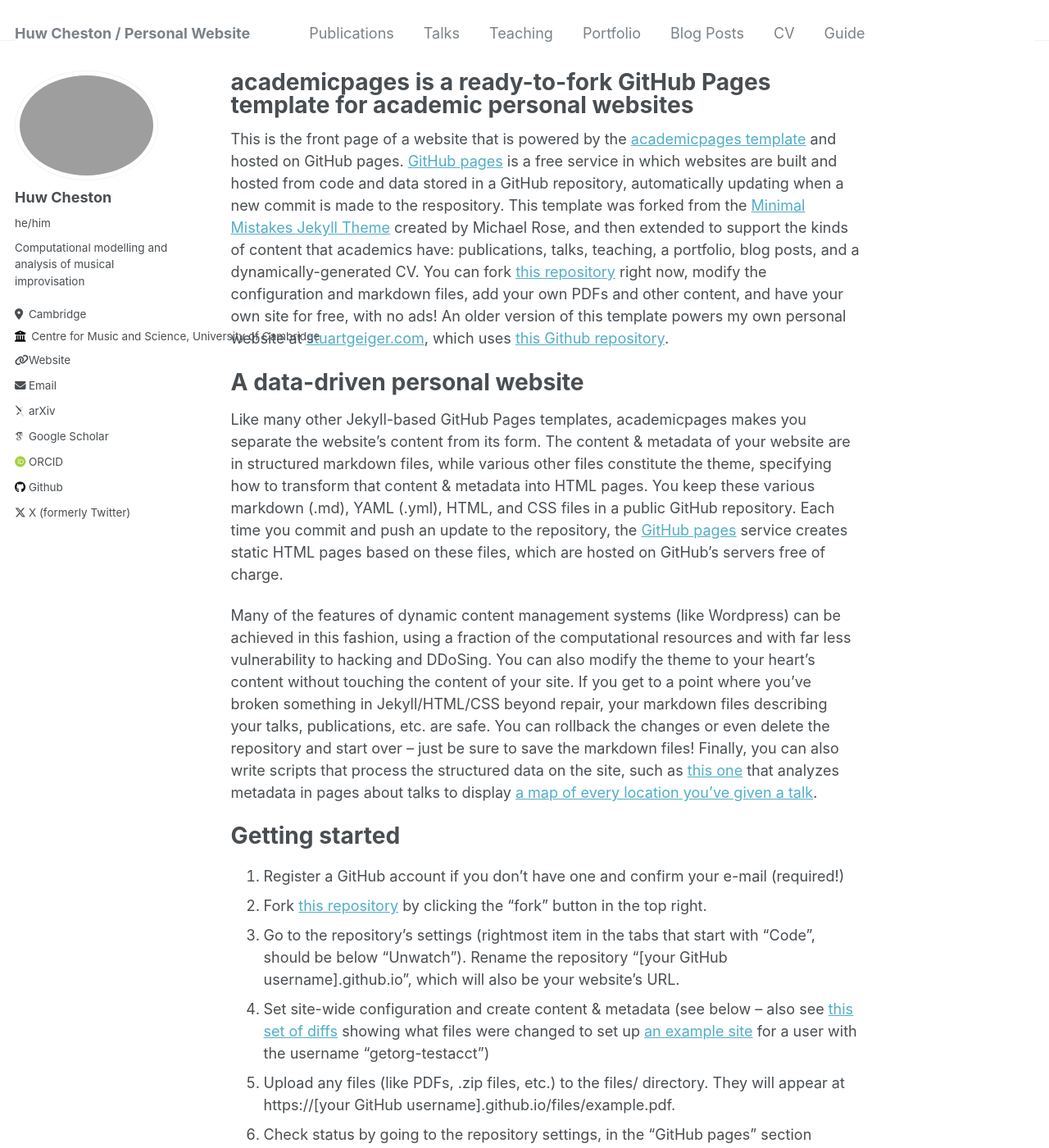
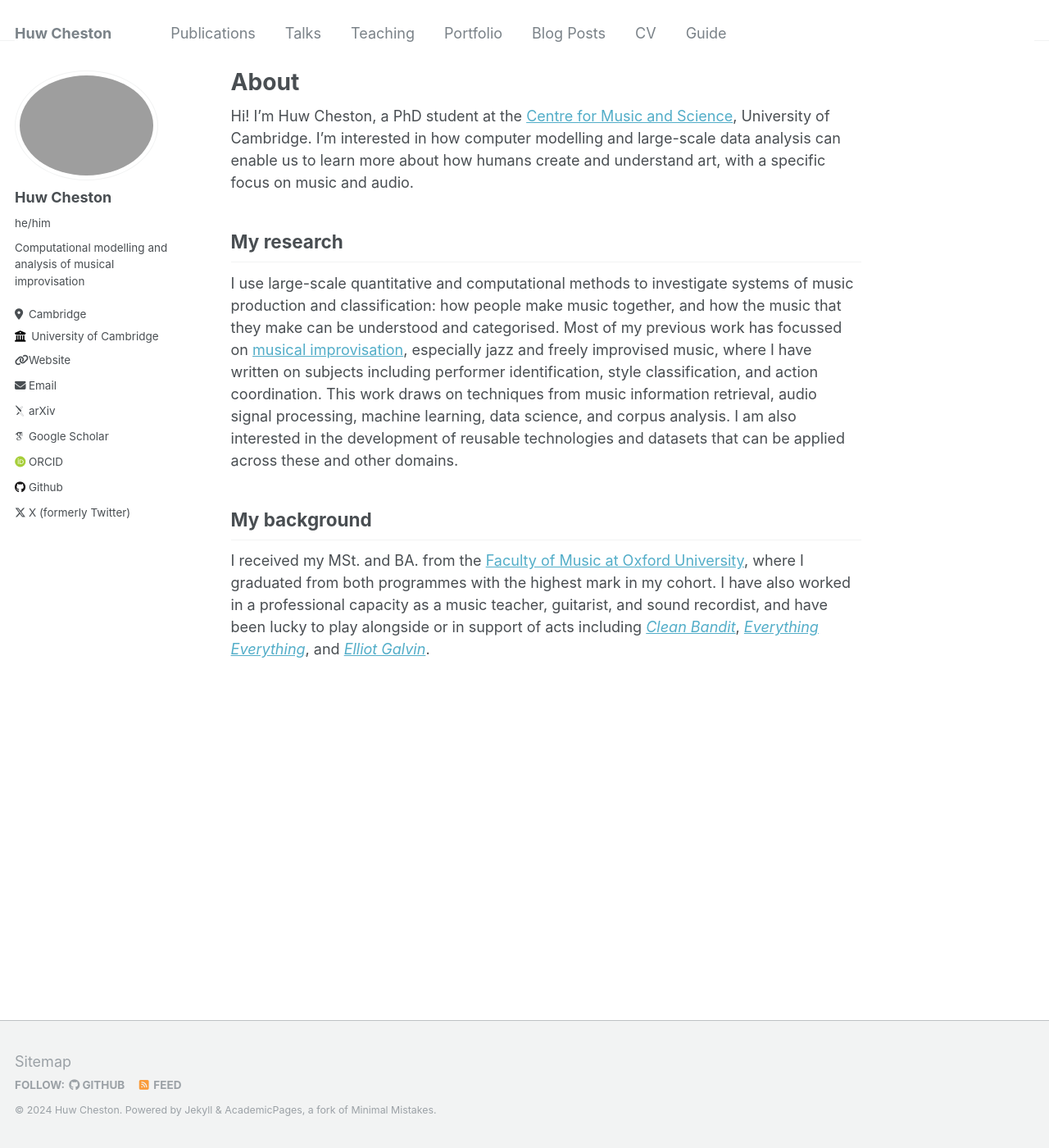
Before and after one commit to HuwCheston/huwcheston.github.io, a Jekyll site: the page built from _pages/about.md, in a window 1280 px wide and 1400 px high. Shown: the whole window at 82% size. Built offline with Jekyll 4.4.1, drawn with Linux system fonts in a browser that asks for light colours; some web fonts are replaced; some of the changed text lies outside the part shown.

Commit message:
Updated about.md

```diff
--- a/_config.yml
+++ b/_config.yml
@@ -8,7 +8,7 @@
 
 # Basic Site Settings
 locale                   : "en-US"
-title                    : "Huw Cheston / Personal Website"
+title                    : "Huw Cheston"
 title_separator          : "-"
 name                     : &name "Huw Cheston"
 description              : &description "personal website"
@@ -26,7 +26,7 @@ author:
   pronouns         : "he/him"
   bio              : "Computational modelling and analysis of musical improvisation"
   location         : "Cambridge"
-  employer         : "Centre for Music and Science, University of Cambridge"
+  employer         : "University of Cambridge"
   uri              : "https://cms.mus.cam.ac.uk/phd-students"
   email            : "hwc31@cam.ac.uk"
 
--- a/_pages/about.md
+++ b/_pages/about.md
@@ -1,49 +1,18 @@
 ---
 permalink: /
-title: "academicpages is a ready-to-fork GitHub Pages template for academic personal websites"
+title: "About"
 author_profile: true
 redirect_from:
   - /about/
   - /about.html
 ---
 
-This is the front page of a website that is powered by the [academicpages template](https://github.com/academicpages/academicpages.github.io) and hosted on GitHub pages. [GitHub pages](https://pages.github.com) is a free service in which websites are built and hosted from code and data stored in a GitHub repository, automatically updating when a new commit is made to the respository. This template was forked from the [Minimal Mistakes Jekyll Theme](https://mmistakes.github.io/minimal-mistakes/) created by Michael Rose, and then extended to support the kinds of content that academics have: publications, talks, teaching, a portfolio, blog posts, and a dynamically-generated CV. You can fork [this repository](https://github.com/academicpages/academicpages.github.io) right now, modify the configuration and markdown files, add your own PDFs and other content, and have your own site for free, with no ads! An older version of this template powers my own personal website at [stuartgeiger.com](http://stuartgeiger.com), which uses [this Github repository](https://github.com/staeiou/staeiou.github.io).
+Hi! I'm Huw Cheston, a PhD student at the [Centre for Music and Science](https://cms.mus.cam.ac.uk/), University of Cambridge. I'm interested in how computer modelling and large-scale data analysis can enable us to learn more about how humans create and understand art, with a specific focus on music and audio.
 
-A data-driven personal website
-======
-Like many other Jekyll-based GitHub Pages templates, academicpages makes you separate the website's content from its form. The content & metadata of your website are in structured markdown files, while various other files constitute the theme, specifying how to transform that content & metadata into HTML pages. You keep these various markdown (.md), YAML (.yml), HTML, and CSS files in a public GitHub repository. Each time you commit and push an update to the repository, the [GitHub pages](https://pages.github.com/) service creates static HTML pages based on these files, which are hosted on GitHub's servers free of charge.
+## My research
 
-Many of the features of dynamic content management systems (like Wordpress) can be achieved in this fashion, using a fraction of the computational resources and with far less vulnerability to hacking and DDoSing. You can also modify the theme to your heart's content without touching the content of your site. If you get to a point where you've broken something in Jekyll/HTML/CSS beyond repair, your markdown files describing your talks, publications, etc. are safe. You can rollback the changes or even delete the repository and start over -- just be sure to save the markdown files! Finally, you can also write scripts that process the structured data on the site, such as [this one](https://github.com/academicpages/academicpages.github.io/blob/master/talkmap.ipynb) that analyzes metadata in pages about talks to display [a map of every location you've given a talk](https://academicpages.github.io/talkmap.html).
+I use large-scale quantitative and computational methods to investigate systems of music production and classification: how people make music together, and how the music that they make can be understood and categorised. Most of my previous work has focussed on [musical improvisation](https://en.wikipedia.org/wiki/Musical_improvisation), especially jazz and freely improvised music, where I have written on subjects including performer identification, style classification, and action coordination. This work draws on techniques from music information retrieval, audio signal processing, machine learning, data science, and corpus analysis. I am also interested in the development of reusable technologies and datasets that can be applied across these and other domains.
 
-Getting started
-======
-1. Register a GitHub account if you don't have one and confirm your e-mail (required!)
-1. Fork [this repository](https://github.com/academicpages/academicpages.github.io) by clicking the "fork" button in the top right.
-1. Go to the repository's settings (rightmost item in the tabs that start with "Code", should be below "Unwatch"). Rename the repository "[your GitHub username].github.io", which will also be your website's URL.
-1. Set site-wide configuration and create content & metadata (see below -- also see [this set of diffs](http://archive.is/3TPas) showing what files were changed to set up [an example site](https://getorg-testacct.github.io) for a user with the username "getorg-testacct")
-1. Upload any files (like PDFs, .zip files, etc.) to the files/ directory. They will appear at https://[your GitHub username].github.io/files/example.pdf.
-1. Check status by going to the repository settings, in the "GitHub pages" section
+## My background
 
-Site-wide configuration
-------
-The main configuration file for the site is in the base directory in [_config.yml](https://github.com/academicpages/academicpages.github.io/blob/master/_config.yml), which defines the content in the sidebars and other site-wide features. You will need to replace the default variables with ones about yourself and your site's github repository. The configuration file for the top menu is in [_data/navigation.yml](https://github.com/academicpages/academicpages.github.io/blob/master/_data/navigation.yml). For example, if you don't have a portfolio or blog posts, you can remove those items from that navigation.yml file to remove them from the header.
-
-Create content & metadata
-------
-For site content, there is one markdown file for each type of content, which are stored in directories like _publications, _talks, _posts, _teaching, or _pages. For example, each talk is a markdown file in the [_talks directory](https://github.com/academicpages/academicpages.github.io/tree/master/_talks). At the top of each markdown file is structured data in YAML about the talk, which the theme will parse to do lots of cool stuff. The same structured data about a talk is used to generate the list of talks on the [Talks page](https://academicpages.github.io/talks), each [individual page](https://academicpages.github.io/talks/2012-03-01-talk-1) for specific talks, the talks section for the [CV page](https://academicpages.github.io/cv), and the [map of places you've given a talk](https://academicpages.github.io/talkmap.html) (if you run this [python file](https://github.com/academicpages/academicpages.github.io/blob/master/talkmap.py) or [Jupyter notebook](https://github.com/academicpages/academicpages.github.io/blob/master/talkmap.ipynb), which creates the HTML for the map based on the contents of the _talks directory).
-
-**Markdown generator**
-
-I have also created [a set of Jupyter notebooks](https://github.com/academicpages/academicpages.github.io/tree/master/markdown_generator
-) that converts a CSV containing structured data about talks or presentations into individual markdown files that will be properly formatted for the academicpages template. The sample CSVs in that directory are the ones I used to create my own personal website at stuartgeiger.com. My usual workflow is that I keep a spreadsheet of my publications and talks, then run the code in these notebooks to generate the markdown files, then commit and push them to the GitHub repository.
-
-How to edit your site's GitHub repository
-------
-Many people use a git client to create files on their local computer and then push them to GitHub's servers. If you are not familiar with git, you can directly edit these configuration and markdown files directly in the github.com interface. Navigate to a file (like [this one](https://github.com/academicpages/academicpages.github.io/blob/master/_talks/2012-03-01-talk-1.md) and click the pencil icon in the top right of the content preview (to the right of the "Raw | Blame | History" buttons). You can delete a file by clicking the trashcan icon to the right of the pencil icon. You can also create new files or upload files by navigating to a directory and clicking the "Create new file" or "Upload files" buttons.
-
-Example: editing a markdown file for a talk
-![Editing a markdown file for a talk](/images/editing-talk.png)
-
-For more info
-------
-More info about configuring academicpages can be found in [the guide](https://academicpages.github.io/markdown/). The [guides for the Minimal Mistakes theme](https://mmistakes.github.io/minimal-mistakes/docs/configuration/) (which this theme was forked from) might also be helpful.
+I received my MSt. and BA. from the [Faculty of Music at Oxford University](https://www.music.ox.ac.uk/), where I graduated from both programmes with the highest mark in my cohort. I have also worked in a professional capacity as a music teacher, guitarist, and sound recordist, and have been lucky to play alongside or in support of acts including [*Clean Bandit*](https://en.wikipedia.org/wiki/Clean_Bandit), [*Everything Everything*](https://en.wikipedia.org/wiki/Everything_Everything), and [*Elliot Galvin*](https://en.wikipedia.org/wiki/Elliot_Galvin).
```
